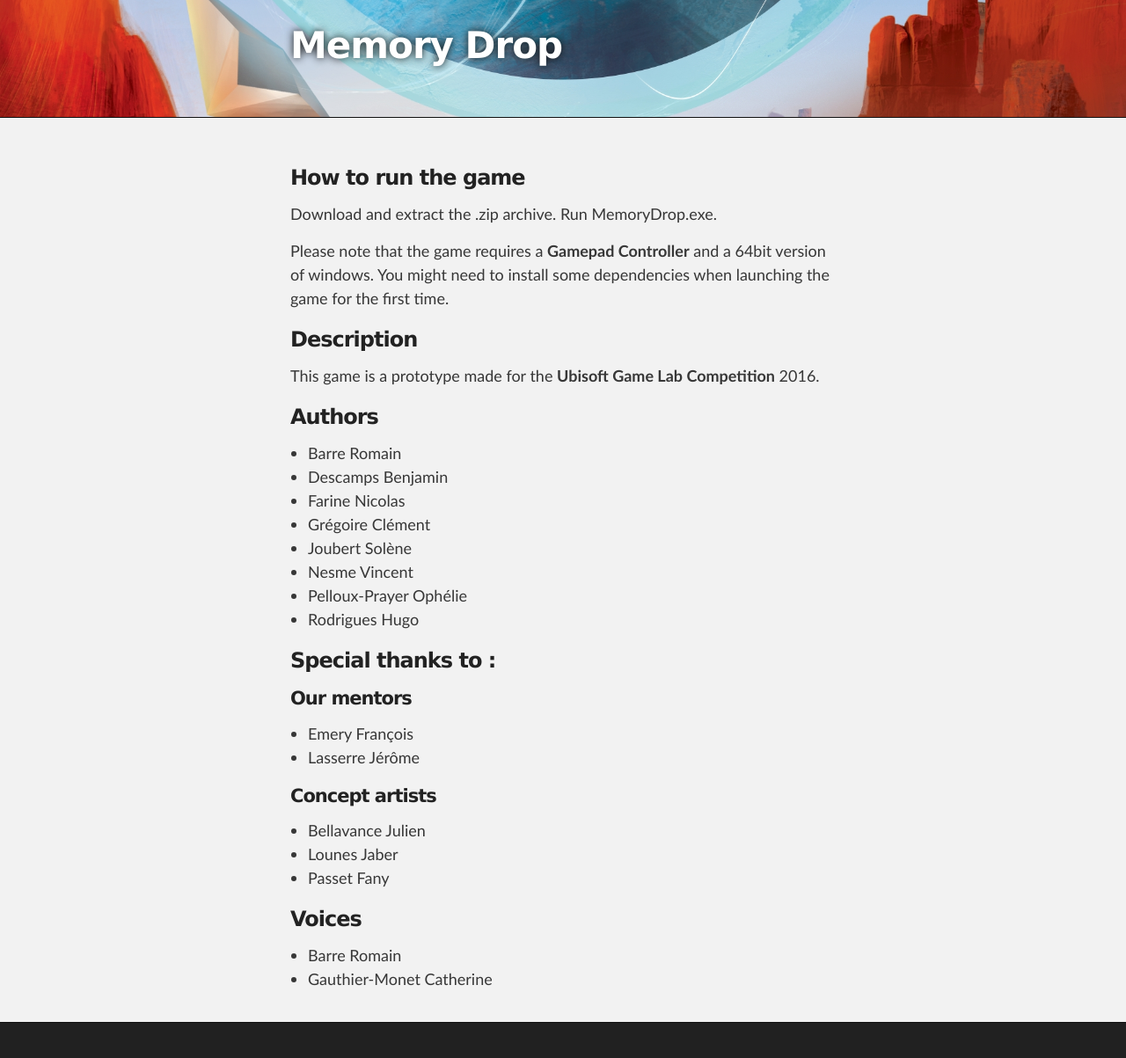
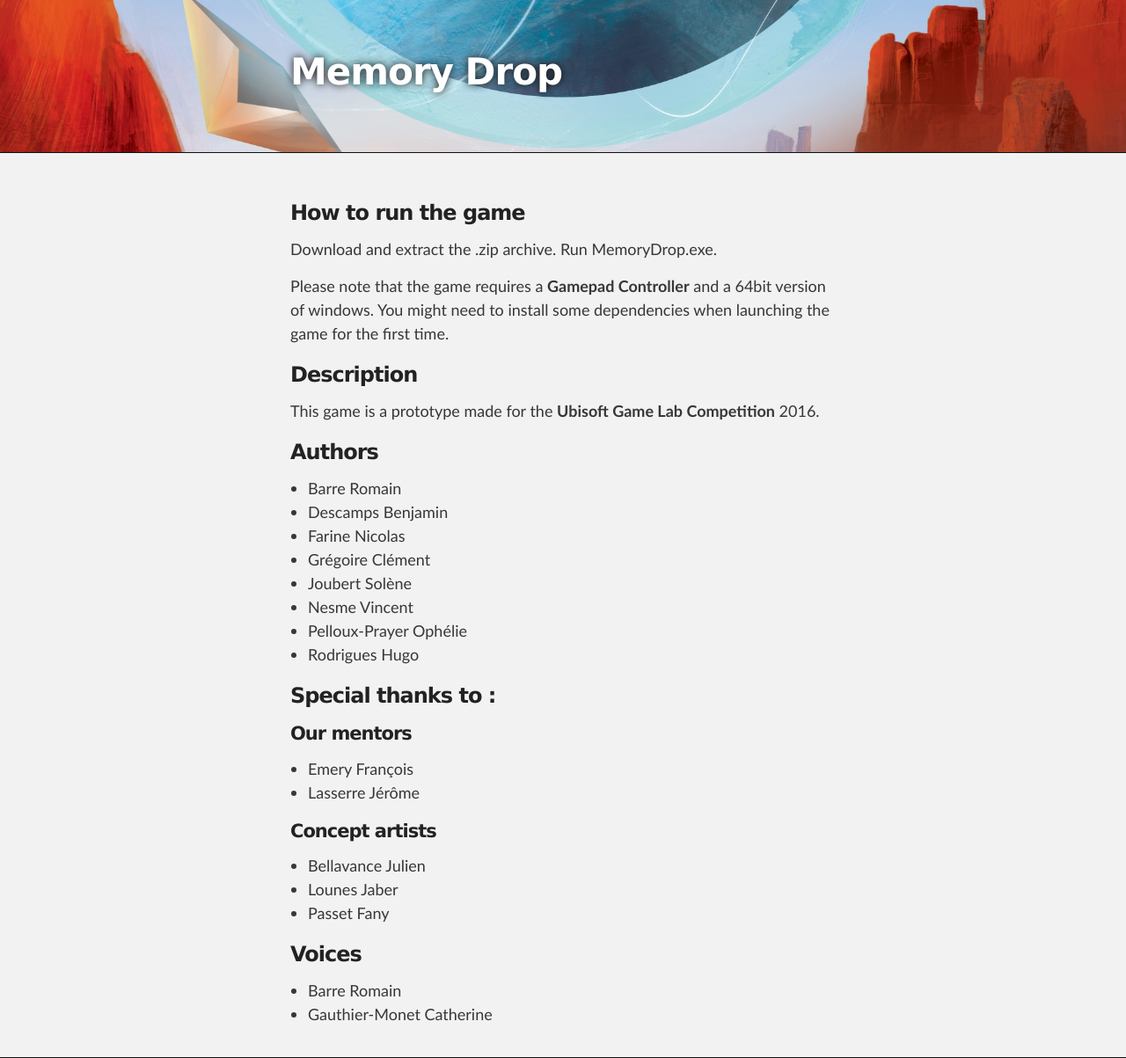
Before and after one commit to Lectem/lectem.github.io, a Jekyll site: the page built from memorydrop.md, in a window 1280 px wide. Shown: the whole page at 88% size. Built offline with Jekyll 4.4.1, drawn with Linux system fonts in a browser that asks for light colours; before the commit the page ends 1163 px from its top, so only the background shows below that.

Commit message:
fix header_wrap_memorydrop inner

```diff
--- a/stylesheets/stylesheet.css
+++ b/stylesheets/stylesheet.css
@@ -245,6 +245,10 @@ Full-Width Styles
   background: #212121;
 }
 
+#header_wrap .inner {
+  padding: 50px 10px 30px 10px;
+}
+
 #header_wrap_memorydrop {
   background: #590C00;
   background-image: url('../images/header.jpg');
@@ -253,7 +257,7 @@ Full-Width Styles
   background-position: center center;
 }
 
-#header_wrap .inner {
+#header_wrap_memorydrop .inner {
   padding: 50px 10px 30px 10px;
 }
 
```
